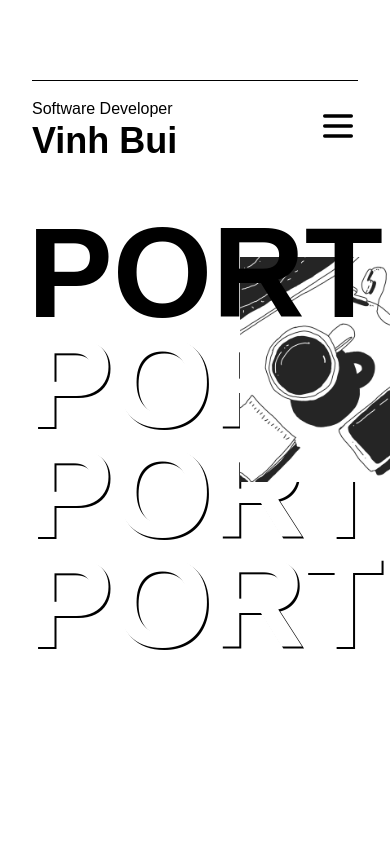
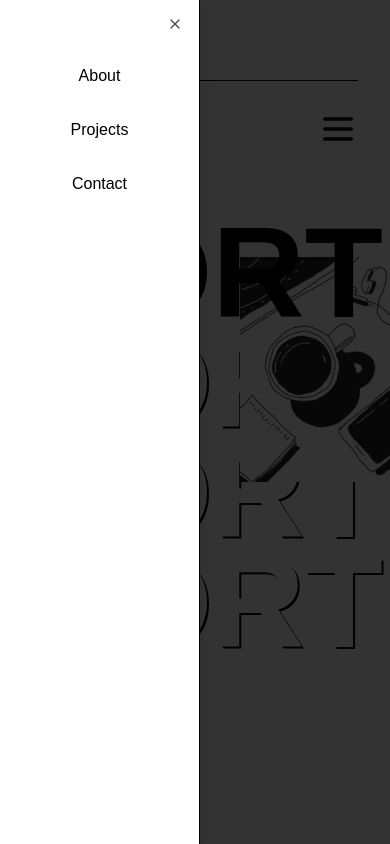
Before and after one commit to VinnyBui/Portfolio, a Next.js app: page / in a window 390 px wide. Both pictures are taken after a click on the button 338 px from the left and 125 px from the top of the page. Shown: the top 844 px of the page. Built offline with nearby package versions, Linux system fonts and the light colour scheme; a web font is replaced by a local one.

Commit message:
added sheetcontent to access the nav bar in mobile (temp solution)

```diff
--- a/src/components/navbar.tsx
+++ b/src/components/navbar.tsx
@@ -1,6 +1,7 @@
 "use client";
 import React from "react";
-import { MenuIcon } from "lucide-react";
+import { MenuIcon, X } from "lucide-react";
+import { Sheet, SheetTrigger, SheetContent, SheetClose } from "@/components/ui/sheet";
 
 const Navbar = () => {
   return (
@@ -11,6 +12,7 @@
           <p>Software Developer</p>
           <h2 className="font-semibold text-4xl md:text-6xl">Vinh Bui</h2>
         </div>
+
         {/* Desktop Navigation Links */}
         <nav className="hidden md:flex gap-10">
           {["About", "Projects", "Contact"].map((text, index) => (
@@ -20,11 +22,31 @@
             </a>
           ))}
         </nav>
-        <nav className="md:hidden">
-          <button>
-          <MenuIcon size={40}/>
-          </button>
-        </nav>
+
+        {/* Mobile Menu (Sheet) */}
+        <Sheet>
+          <SheetTrigger asChild>
+            <button className="md:hidden">
+              <MenuIcon size={40} />
+            </button>
+          </SheetTrigger>
+          <SheetContent
+            side="left"
+            className="fixed top-0 left-0 w-[200px] h-full bg-white shadow-lg border-r"
+          >
+            {/* Mobile Menu Links */}
+            <nav className="flex flex-col gap-6 mt-10">
+              {["About", "Projects", "Contact"].map((text, index) => (
+                <SheetClose asChild key={index}>
+                  <a key={index} href="#" className="relative inline-flex flex-col items-center group font-medium">
+                    {text}
+                    <span className="w-0 h-[2px] bg-black transition-all duration-300 group-hover:w-full mt-1"></span>
+                  </a>
+                </SheetClose>
+              ))}
+            </nav>
+          </SheetContent>
+        </Sheet>
       </div>
     </header>
   );
```
